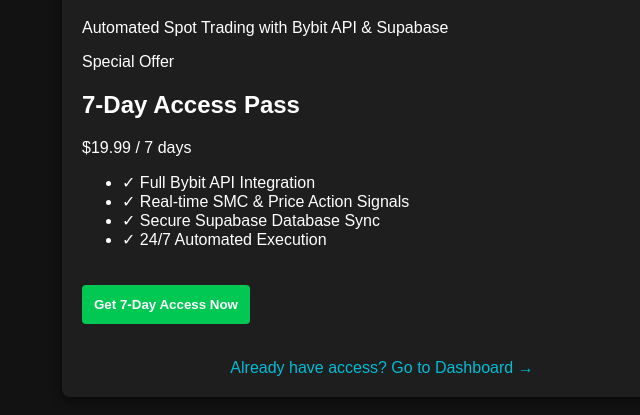
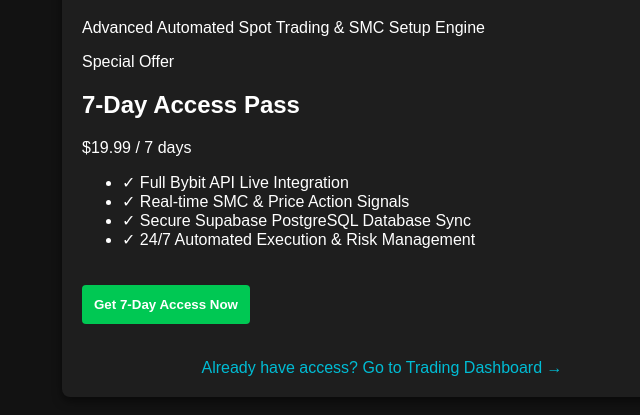
Before and after one commit to Malikkewebsite/My-Trading-Bot, a website: page public/index.html in a window 1280 px wide. Shown: the part 101-516 px from the top of the page, without its empty margins (258-898 px from the left). Drawn offline with Linux system fonts and the light colour scheme.

Commit message:
Update title and content in index.html

```diff
--- a/public/index.html
+++ b/public/index.html
@@ -3,14 +3,14 @@
 <head>
     <meta charset="UTF-8">
     <meta name="viewport" content="width=device-width, initial-scale=1.0">
-    <title>Malik Trading Bot - 7 Day Access</title>
+    <title>Malik Trading Bot - Home</title>
     <link rel="stylesheet" href="style.css">
 </head>
 <body class="landing-body">
     <div class="container landing-container">
         <header class="landing-header">
             <h1>MALIK TRADING BOT</h1>
-            <p class="tagline">Automated Spot Trading with Bybit API & Supabase</p>
+            <p class="tagline">Advanced Automated Spot Trading & SMC Setup Engine</p>
         </header>
 
         <div class="pricing-card">
@@ -18,26 +18,24 @@
             <h2>7-Day Access Pass</h2>
             <div class="price">$19.99 <span>/ 7 days</span></div>
             <ul class="features-list">
-                <li>✓ Full Bybit API Integration</li>
+                <li>✓ Full Bybit API Live Integration</li>
                 <li>✓ Real-time SMC & Price Action Signals</li>
-                <li>✓ Secure Supabase Database Sync</li>
-                <li>✓ 24/7 Automated Execution</li>
+                <li>✓ Secure Supabase PostgreSQL Database Sync</li>
+                <li>✓ 24/7 Automated Execution & Risk Management</li>
             </ul>
             <button id="buyAccessBtn" class="btn-start" style="margin-top: 20px;">Get 7-Day Access Now</button>
         </div>
 
         <div class="direct-link" style="margin-top: 20px; text-align: center;">
-            <a href="dashboard.html" class="btn-back">Already have access? Go to Dashboard →</a>
+            <a href="dashboard.html" class="btn-back">Already have access? Go to Trading Dashboard →</a>
         </div>
     </div>
 
     <script>
         document.getElementById('buyAccessBtn').addEventListener('click', () => {
-            const username = prompt("Enter your username/email to activate 7-day access:", "Malik_Trader");
+            const username = prompt("Enter your username to activate 7-day access:", "Malik_Trader");
             if (!username) return;
-
-            // Redirect to dashboard after purchase simulation
-            alert("Access activated successfully! Redirecting to trading dashboard...");
+            alert("Access activated successfully! Redirecting to dashboard...");
             window.location.href = `dashboard.html?user=${encodeURIComponent(username)}`;
         });
     </script>
```
